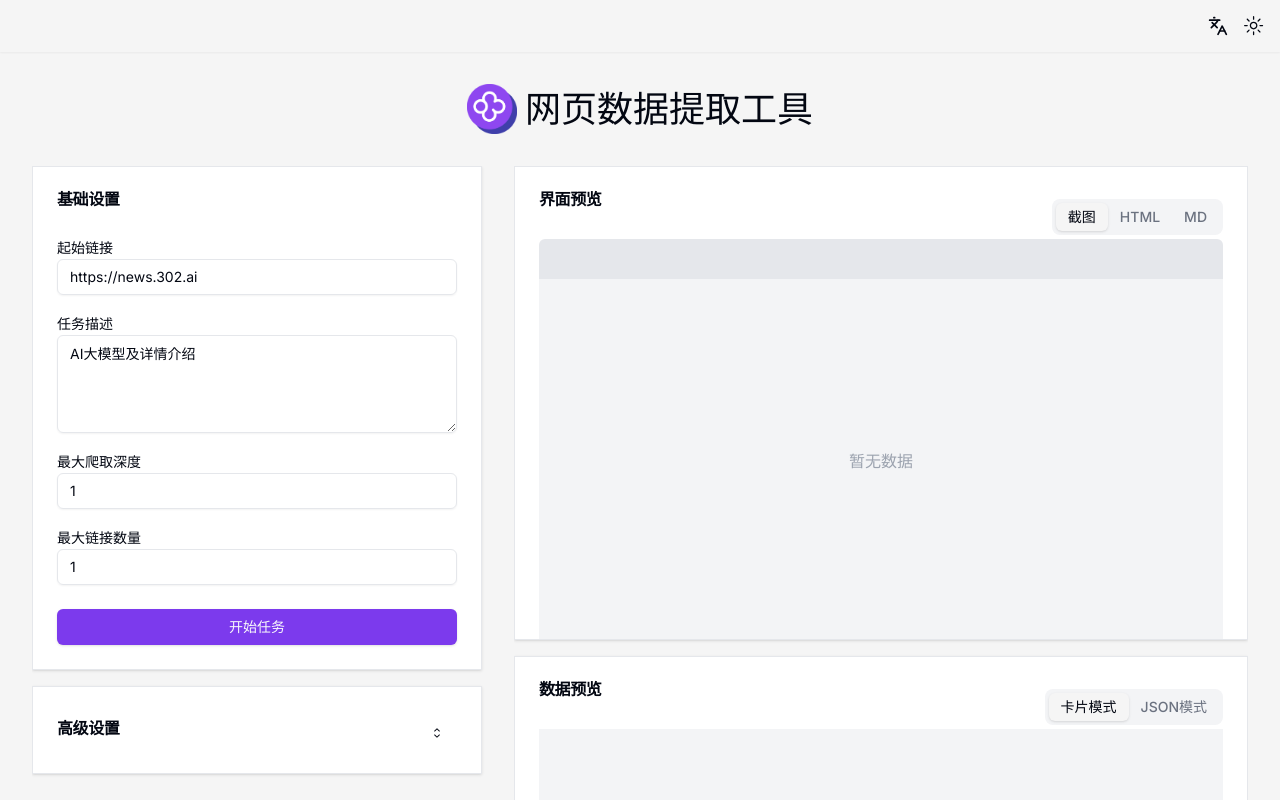
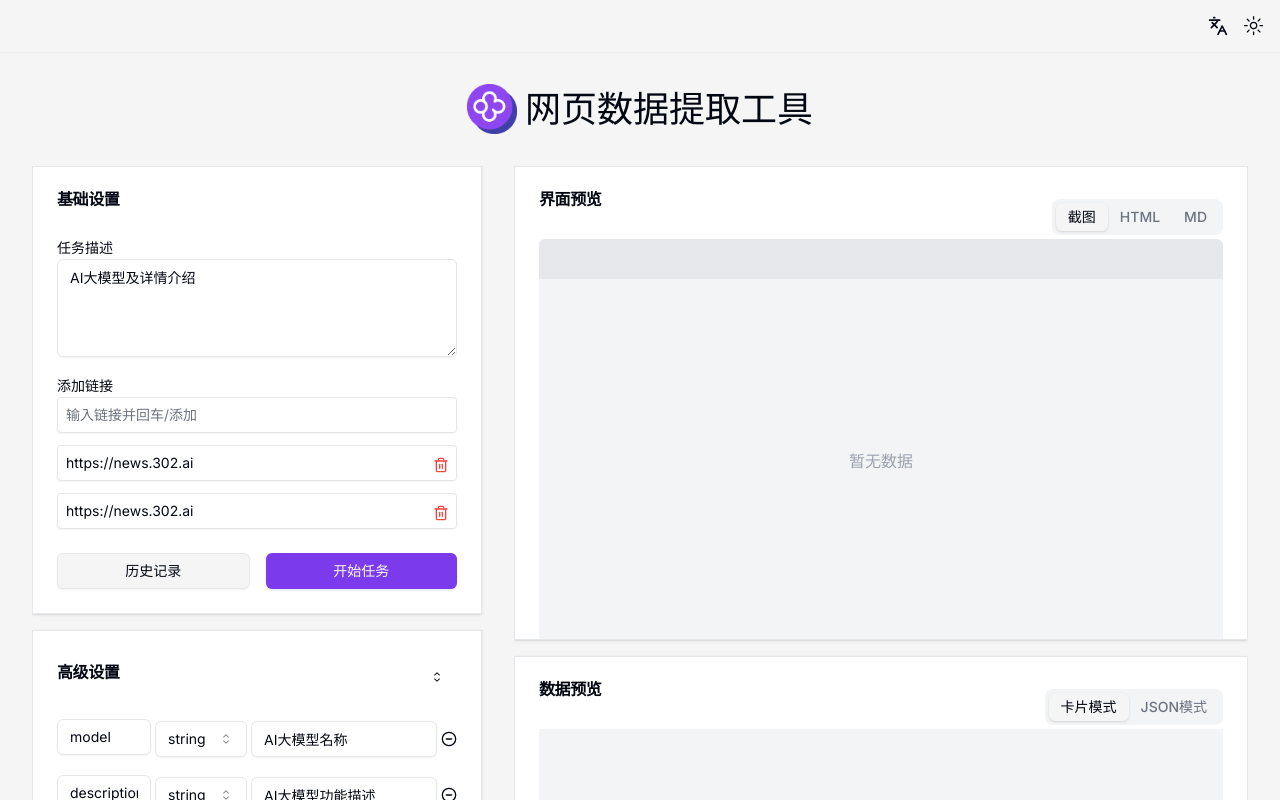
Before and after one commit to ilssn/lave-web, a Next.js app: page /en/task in a window 1280 px wide. Shown: the top 800 px of the page. Built offline with nearby package versions, Linux system fonts and the light colour scheme; what i18next-resources-to-backend would draw is missing.

Commit message:
support urls

```diff
--- a/src/app/[locale]/(land)/task/_components/task-config/index.tsx
+++ b/src/app/[locale]/(land)/task/_components/task-config/index.tsx
@@ -18,14 +18,14 @@ import {
   CollapsibleContent,
   CollapsibleTrigger,
 } from "@/components/ui/collapsible";
-import { Input } from "@/components/ui/input";
 import { Label } from "@/components/ui/label";
 import { Textarea } from "@/components/ui/textarea";
 import { useClientTranslation } from "@/hooks/global";
 import DynamicForm from "./dynamic-form";
+import LinkTabs from "./link-tabs";
 
 const TaskConfig = ({ taskData, onTaskDataChange, onTaskResult, taskResult, loading }: any) => {
-  const [showAdvancedConfig, setShowAdvancedConfig] = React.useState(false);
+  const [showAdvancedConfig, setShowAdvancedConfig] = React.useState(true);
   const { t } = useClientTranslation();
 
   return (
@@ -39,28 +39,38 @@ const TaskConfig = ({ taskData, onTaskDataChange, onTaskResult, taskResult, load
           </div>
         </CardHeader>
         <CardContent className="max-h-[calc(100vh-24.5rem)] space-y-4 overflow-y-auto">
-          <div className="w-full">
+          {/* <div className="w-full">
             <Label htmlFor="start-url">起始链接</Label>
             <Input id="start-url" placeholder="起始链接" className="w-full" value={taskData.startUrl} onChange={(e) => onTaskDataChange("startUrl", e.target.value)} />
-          </div>
+          </div> */}
 
           <div className="w-full">
             <Label htmlFor="task-description">任务描述</Label>
             <Textarea id="task-description" rows={4} placeholder="任务描述" className="w-full" value={taskData.taskDescription} onChange={(e) => onTaskDataChange("taskDescription", e.target.value)} />
           </div>
           <div className="w-full">
+            <LinkTabs
+              links={taskData.startUrls}
+              setLinks={(links: string[]) => {
+                onTaskDataChange("startUrls", links);
+                onTaskDataChange("maxLinks", Math.max(taskData.maxLinks, links.length));
+              }}
+            />
+          </div>
+          {/* <div className="w-full">
             <Label htmlFor="max-depth">最大爬取深度</Label>
             <Input type="number" min={1} id="max-depth" placeholder="最大爬取深度" className="w-full" value={taskData.maxDepth} onChange={(e) => onTaskDataChange("maxDepth", Number(e.target.value))} />
           </div>
           <div className="w-full">
             <Label htmlFor="max-links">最大链接数量</Label>
             <Input type="number" min={1} id="max-links" placeholder="最大链接数量" className="w-full" value={taskData.maxLinks} onChange={(e) => onTaskDataChange("maxLinks", Number(e.target.value))} />
-          </div>
+          </div> */}
         </CardContent>
-        <CardFooter className="flex justify-between">
+        <CardFooter className="flex justify-between space-x-4">
+          <Button variant="outline" className="w-full">历史记录</Button>
           <Button
             className="w-full"
-            disabled={loading}
+            disabled={loading || taskData.startUrls.length === 0}
             onClick={() => onTaskResult(taskData)}
           >
             {loading ? `任务进行中... ${taskResult?.length || 0}/${taskData.maxLinks}` : "开始任务"}
--- /dev/null
+++ b/src/app/[locale]/(land)/task/_components/task-config/link-tabs.tsx
@@ -0,0 +1,65 @@
+import { Input } from "@/components/ui/input";
+import { Label } from "@/components/ui/label";
+import { Trash2Icon } from "lucide-react";
+import { useState } from "react";
+
+const LinkInput = ({ links, setLinks }: { links: string[], setLinks: (links: string[]) => void }) => {
+  // const [links, setLinks] = useState<string[]>([]);
+  const [currentLink, setCurrentLink] = useState<string>("");
+
+  const handleKeyDown = (e: React.KeyboardEvent<HTMLInputElement>) => {
+    if (e.key === "Enter") {
+      e.preventDefault();
+      if (currentLink.trim() !== "") {
+        setLinks([...links, currentLink.trim()]);
+        setCurrentLink("");
+      }
+    }
+  };
+
+  const handleChange = (e: React.ChangeEvent<HTMLInputElement>) => {
+    setCurrentLink(e.target.value);
+  };
+
+  const removeLink = (index: number) => {
+    const newLinks = links.filter((_, i) => i !== index);
+    setLinks(newLinks);
+  };
+
+  return (
+    <div>
+      <Label htmlFor="start-url">添加链接</Label>
+      <Input
+        id="start-url"
+        type="text"
+        className="w-full p-2 border rounded"
+        value={currentLink}
+        onKeyDown={handleKeyDown}
+        onChange={handleChange}
+        placeholder="输入链接并回车/添加"
+      />
+      <div className="mt-2 space-y-2">
+        {links.map((link, index) => (
+          <div key={index} className="flex items-center relative">
+            <Input
+              type="text"
+              className="w-full p-2 border rounded mt-1"
+              value={link}
+              onChange={(e) => {
+                const newLinks = [...links];
+                newLinks[index] = e.target.value;
+                setLinks(newLinks);
+              }}
+            />
+            <Trash2Icon
+              className="absolute right-2 top-4 w-4 h-4 text-red-500 hover:text-red-600 hover:scale-105 hover:cursor-pointer"
+              onClick={() => removeLink(index)}
+            />
+          </div>
+        ))}
+      </div>
+    </div>
+  );
+};
+
+export default LinkInput;
--- a/src/app/[locale]/(land)/task/page.tsx
+++ b/src/app/[locale]/(land)/task/page.tsx
@@ -33,7 +33,7 @@ const TaskPage = () => {
   const { toast } = useToast();
   // const { t } = await serverTranslation(locale);
   const [taskData, setTaskData] = useState<any>({
-    startUrl: "https://news.302.ai",
+    startUrls: ["https://news.302.ai", "https://news.302.ai"],
     taskDescription: "AI大模型及详情介绍",
     maxDepth: 1,
     maxLinks: 1,
@@ -71,7 +71,7 @@ const TaskPage = () => {
   const handleTaskResult = (taskData: any) => {
     console.log(taskData);
     const runData = {
-      url: taskData.startUrl,
+      urls: taskData.startUrls,
       target: taskData.taskDescription,
       recursiveConfig: {
         maxDepth: taskData.maxDepth,
```
